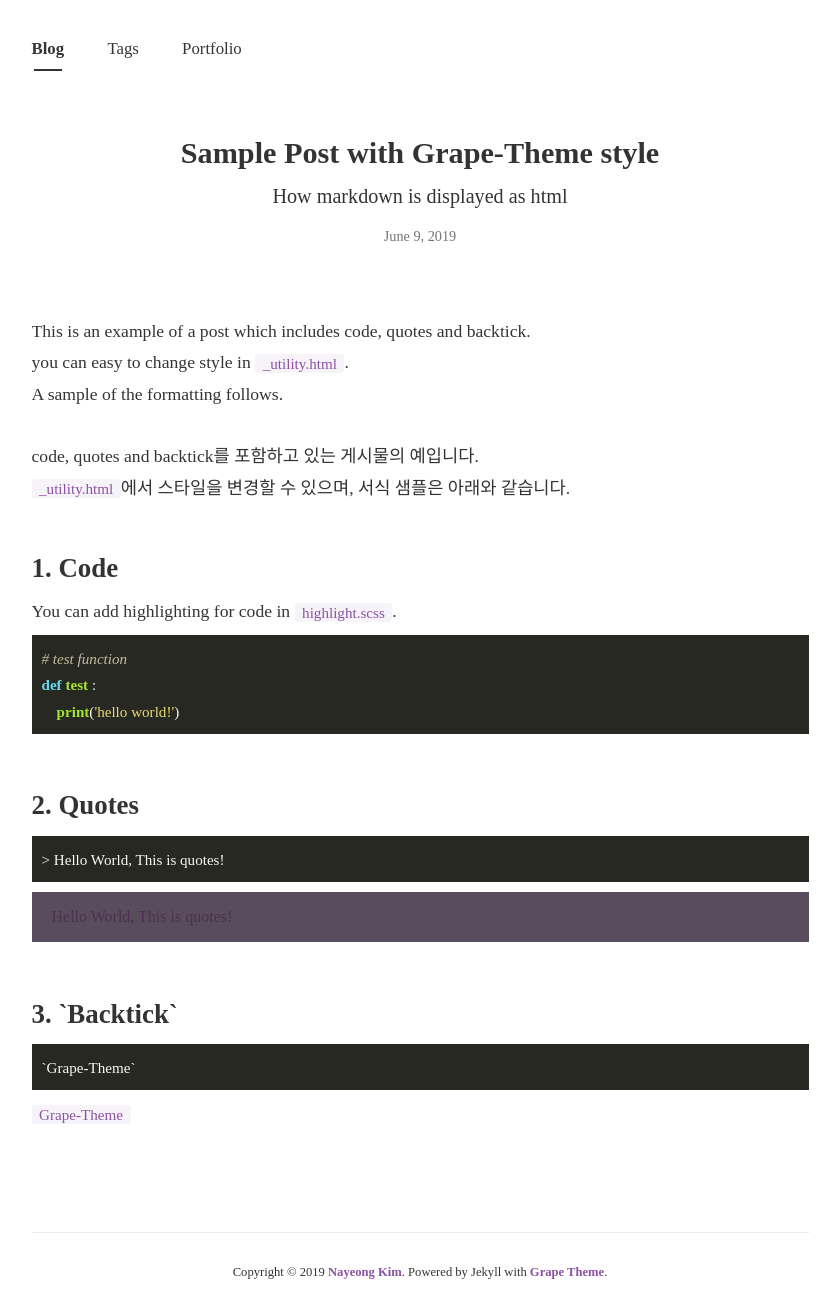
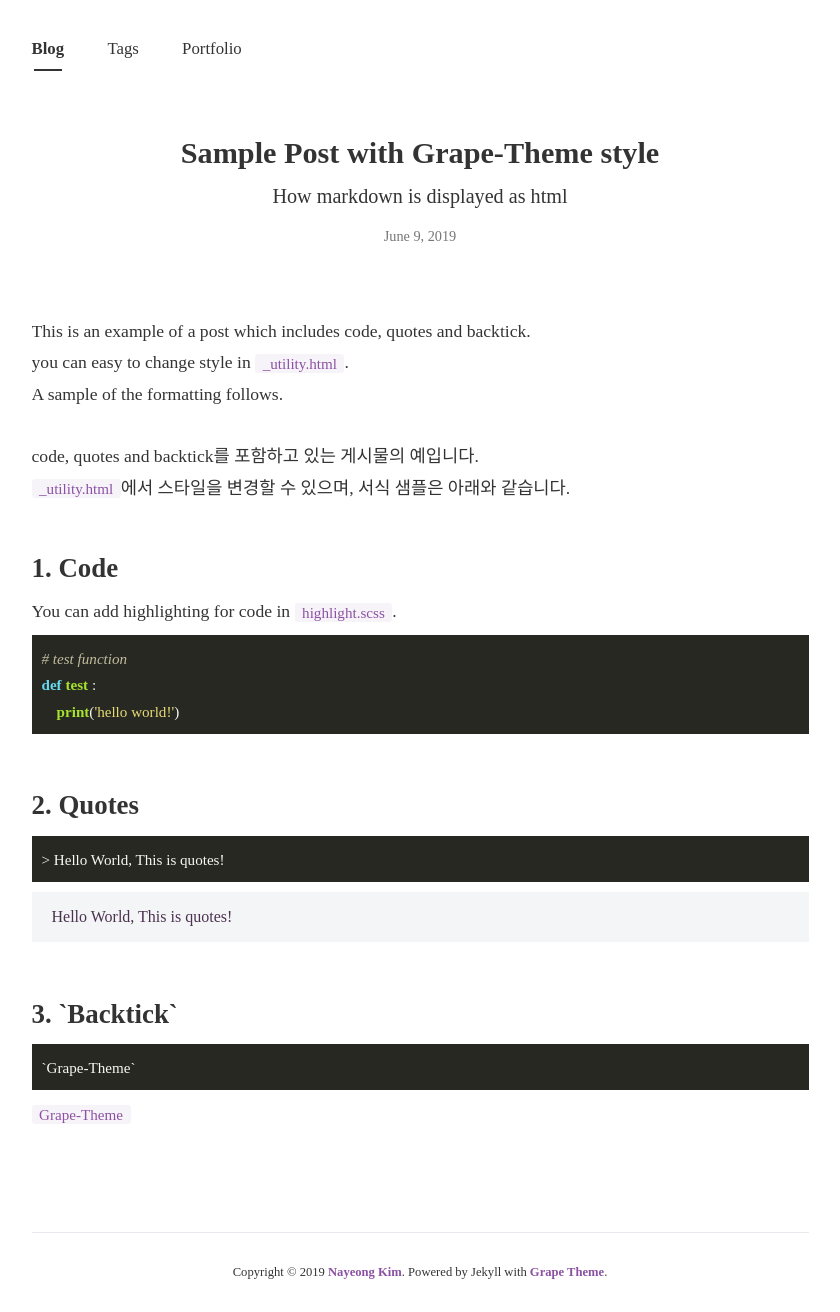
Before and after one commit to mirutree/mirutree.github.io, a Jekyll site: the page built from _posts/2019-06-09-grape-theme-style.md, in a window 1280 px wide. Shown: the whole page, without its empty margins (220-1060 px from the left). Built offline with Jekyll 4.4.1, drawn with Linux system fonts in a browser that asks for light colours; nearby versions of some CDN libraries; some web fonts are replaced.

Commit message:
Update _utility.scss

```diff
--- a/_sass/base/_utility.scss
+++ b/_sass/base/_utility.scss
@@ -84,7 +84,7 @@
         }
     }
     blockquote {
-        background: #594c5c;
+        background: #ced3d638;
         color: rgba(75, 50,80);
         margin: 10px auto;
         padding: 8px 20px;
```
